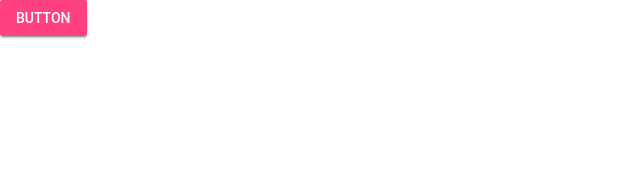
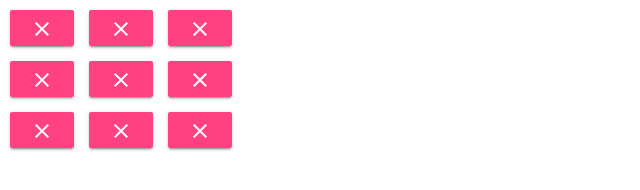
Before and after one commit to s094392/ooxx, a website: page index.html in a window 1280 px wide. Shown: the whole page, without its empty margins (0-640 px from the left). Drawn offline with nearby package versions, Linux system fonts and the light colour scheme.

Commit message:
front side done

```diff
--- a/index.html
+++ b/index.html
@@ -9,8 +9,58 @@
         <link rel="stylesheet" href="https://fonts.googleapis.com/icon?family=Material+Icons">
     </head>
     <body>
-        <button class="mdl-button mdl-js-button mdl-button--raised mdl-js-ripple-effect mdl-button--accent">
-              Button
-        </button>
+        <table border="0" cellspacing="5" cellpadding="5">
+            <tr>
+                <td>
+                    <button class="mdl-button mdl-js-button mdl-button--raised mdl-js-ripple-effect mdl-button--accent">
+                        <i class="material-icons">close</i>
+                    </button>
+                </td>
+                <td>
+                    <button class="mdl-button mdl-js-button mdl-button--raised mdl-js-ripple-effect mdl-button--accent">
+                        <i class="material-icons">close</i>
+                    </button>
+                </td>
+                <td>
+                    <button class="mdl-button mdl-js-button mdl-button--raised mdl-js-ripple-effect mdl-button--accent">
+                        <i class="material-icons">close</i>
+                    </button>
+                </td>
+            </tr>
+            <tr>
+                <td>
+                    <button class="mdl-button mdl-js-button mdl-button--raised mdl-js-ripple-effect mdl-button--accent">
+                        <i class="material-icons">close</i>
+                    </button>
+                </td>
+                <td>
+                    <button class="mdl-button mdl-js-button mdl-button--raised mdl-js-ripple-effect mdl-button--accent">
+                        <i class="material-icons">close</i>
+                    </button>
+                </td>
+                <td>
+                    <button class="mdl-button mdl-js-button mdl-button--raised mdl-js-ripple-effect mdl-button--accent">
+                        <i class="material-icons">close</i>
+                    </button>
+                </td>
+            </tr>
+            <tr>
+                <td>
+                    <button class="mdl-button mdl-js-button mdl-button--raised mdl-js-ripple-effect mdl-button--accent">
+                        <i class="material-icons">close</i>
+                    </button>
+                </td>
+                <td>
+                    <button class="mdl-button mdl-js-button mdl-button--raised mdl-js-ripple-effect mdl-button--accent">
+                        <i class="material-icons">close</i>
+                    </button>
+                </td>
+                <td>
+                    <button class="mdl-button mdl-js-button mdl-button--raised mdl-js-ripple-effect mdl-button--accent">
+                        <i class="material-icons">close</i>
+                    </button>
+                </td>
+            </tr>
+        </table>
     </body>
 </html>
```
